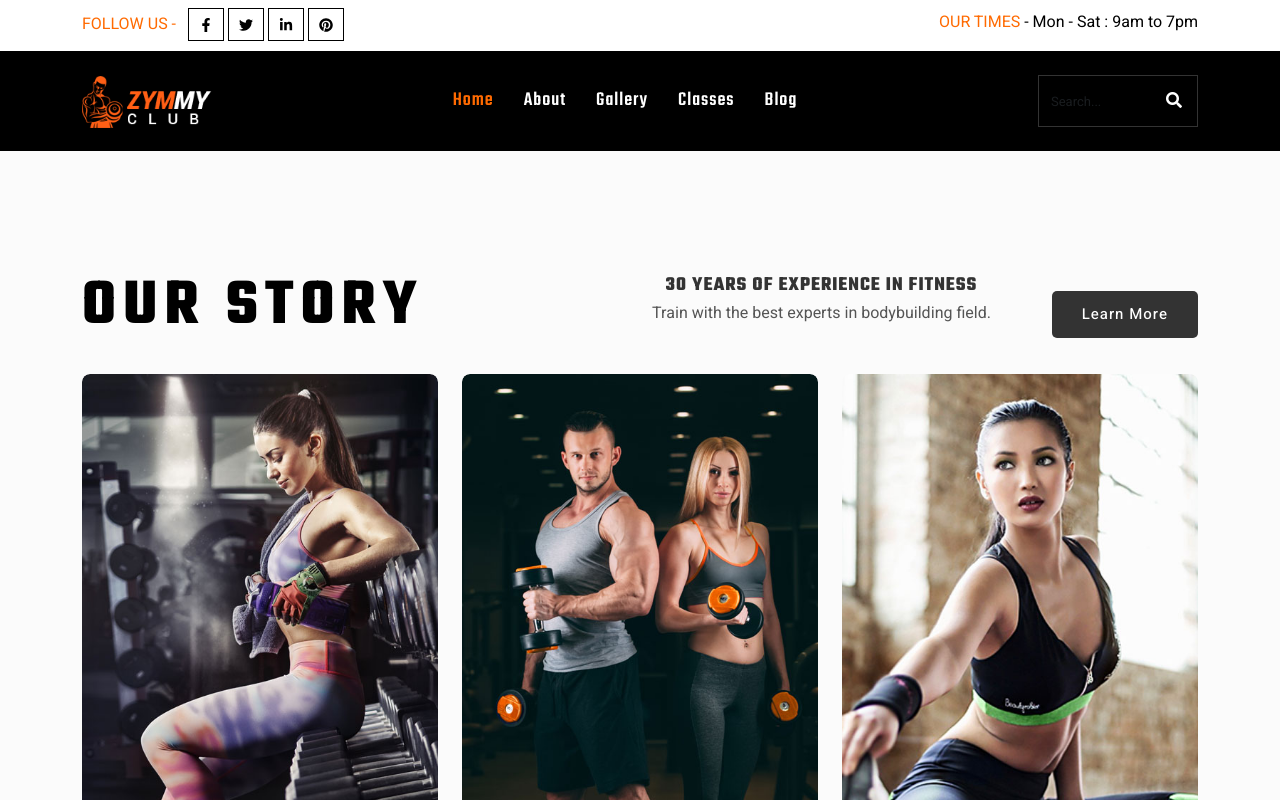
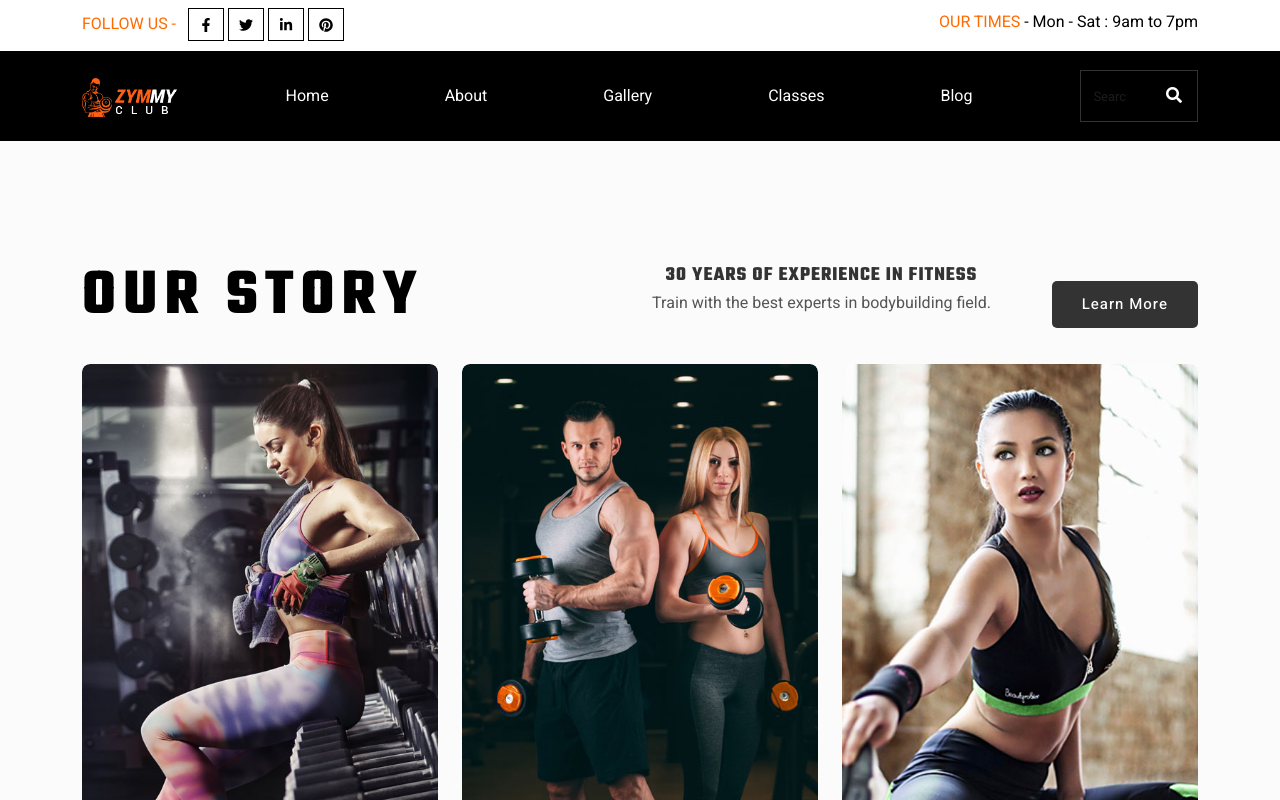
Before and after one commit to jitendre575/gym-web, a React (Create React App) app: page / in a window 1280 px wide. Shown: the top 800 px of the page. Built offline with nearby package versions, Linux system fonts and the light colour scheme.

Commit message:
Toggle button change kiya hai

```diff
--- a/src/components/common/Gellery.js
+++ b/src/components/common/Gellery.js
@@ -68,7 +68,7 @@ function Gallery() {
                   <span>30 Years Of Experience in fitness</span>
                   <p>Train with the best experts in bodybuilding field.</p>
                 </div>
-                <div className="our-story-btn">
+                <div className="our-story-btn bt-top">
                   <a href="about-1.html" className="site-button site-btn-effect">
                     Learn More
                   </a>
--- a/src/components/common/Header.js
+++ b/src/components/common/Header.js
@@ -1,110 +1,113 @@
 import React from "react";
-import { FaFacebookF, FaLinkedinIn, FaPinterest, FaTwitter } from "react-icons/fa";
+import {
+  FaFacebookF,
+  FaLinkedinIn,
+  FaPinterest,
+  FaTwitter,
+} from "react-icons/fa";
 import logo from "../../asstes/img/logo-1-light.png";
-function Header () {
-  return<>
+import { Nav, Navbar } from "react-bootstrap";
+function Header() {
+  return (
+    <>
       <header class="site-header header-style-3 mobile-sider-drawer-menu">
-
         <div class="top-bar">
           <div class="container">
-
             <div class="d-flex justify-content-between">
-
               <div class="wt-topbar-left d-flex flex-wrap align-content-center">
                 <div class="wt-topbar-left-info">
                   <span>Follow Us -</span>
                   <ul class="social-icons">
-                                        <li><a href="javascript:void(0);" ><FaFacebookF /></a></li>
-                                        <li><a href="javascript:void(0);" ><FaTwitter /></a></li>
-                                        <li><a href="javascript:void(0);"   ><FaLinkedinIn /></a></li>
-                                        <li><a href="javascript:void(0);" ><FaPinterest /></a></li>
+                    <li>
+                      <a href="javascript:void(0);">
+                        <FaFacebookF />
+                      </a>
+                    </li>
+                    <li>
+                      <a href="javascript:void(0);">
+                        <FaTwitter />
+                      </a>
+                    </li>
+                    <li>
+                      <a href="javascript:void(0);">
+                        <FaLinkedinIn />
+                      </a>
+                    </li>
+                    <li>
+                      <a href="javascript:void(0);">
+                        <FaPinterest />
+                      </a>
+                    </li>
                   </ul>
                 </div>
               </div>
 
               <div class="wt-topbar-right d-flex flex-wrap align-content-start">
                 <ul class="wt-topbar-right-info">
-                                    <li><span>Our Times </span> - Mon - Sat : 9am to 7pm</li>
+                  <li>
+                    <span>Our Times </span> - Mon - Sat : 9am to 7pm
+                  </li>
                 </ul>
               </div>
-
             </div>
-
-
           </div>
         </div>
 
-
         <div class="sticky-header main-bar-wraper  navbar-expand-lg">
           <div class="main-bar">
-
             <div class="container clearfix">
-
               <div class="logo-header">
                 <div class="logo-header-inner logo-header-one">
                   <a href="index.html">
-                                <img src={logo} alt=""/>
+                    <img src={logo} alt="" />
                   </a>
                 </div>
               </div>
 
+              <Navbar expand="lg" className="nav-menu">
+                <Navbar.Toggle aria-controls="basic-navbar-nav" />
 
-                        <button id="mobile-side-drawer" data-target=".header-nav" data-toggle="collapse" type="button" class="navbar-toggler collapsed">
-                            <span class="sr-only">Toggle navigation</span>
-                            <span class="icon-bar icon-bar-first"></span>
-                            <span class="icon-bar icon-bar-two"></span>
-                            <span class="icon-bar icon-bar-three"></span>
-                        </button>
-
-
-                        <div class="nav-animation header-nav navbar-collapse collapse d-flex justify-content-center">
-
-                            <ul class=" nav navbar-nav">
-                                <li class="active has-child"><a href="javascript:;">Home</a><div class="fa fa-angle-right submenu-toogle"></div>
-
-                                </li>
-
-                                <li class="has-child"><a href="javascript:;">About</a><div class="fa fa-angle-right submenu-toogle"></div>
-
-                                </li>
-                                <li class="has-child"><a href="javascript:;">Gallery</a><div class="fa fa-angle-right submenu-toogle"></div>
-
-                                </li>
-                                <li class="has-child"><a href="javascript:;">Classes</a><div class="fa fa-angle-right submenu-toogle"></div>
-
-                                </li>
-
-
-                                <li class="has-child"><a href="javascript:;">Blog</a><div class="fa fa-angle-right submenu-toogle"></div>
-
-                                </li>
-
-
-                            </ul>
-
-                        </div>
-
+                {/* Navigation Menu */}
+                <Navbar.Collapse id="basic-navbar-nav">
+                  <Nav className="ml-auto ">
+                    <Nav.Link href="#" className="nav-menu">Home</Nav.Link>
+                    <Nav.Link href="#" className="nav-menu">About</Nav.Link>
+                    <Nav.Link href="#" className="nav-menu">Gallery</Nav.Link>
+                    <Nav.Link href="#" className="nav-menu">Classes</Nav.Link>
+                    <Nav.Link href="#" className="nav-menu">Blog</Nav.Link>
+                  </Nav>
+                </Navbar.Collapse>
+              </Navbar>
 
               <div class="extra-nav header-3-nav">
                 <div class="extra-cell">
-                                <form action="https://thewebmax.org/search" method="get" class="header3-search">
+                  <form
+                    action="https://thewebmax.org/search"
+                    method="get"
+                    class="header3-search"
+                  >
                     <div class="input-group">
-                                        <input class="form-control" value="" name="q" type="search" placeholder="Search..."/>
-                                        <span class="input-group-append"><button type="button" class="search-btn"><i class="fa fa-search"></i></button></span>
+                      <input
+                        class="form-control"
+                        value=""
+                        name="q"
+                        type="search"
+                        placeholder="Search..."
+                      />
+                      <span class="input-group-append">
+                        <button type="button" class="search-btn">
+                          <i class="fa fa-search"></i>
+                        </button>
+                      </span>
                     </div>
                   </form>
                 </div>
               </div>
-
-
-
-                    </div>
-
-
             </div>
           </div>
-
-
-        </header></>
+        </div>
+      </header>
+    </>
+  );
 }
 export default Header;
```
Also changed, not shown: src/components/common/Header.css (+26 -1 lines), src/App.css. Lines whose indentation alone changed are shown as unchanged.
